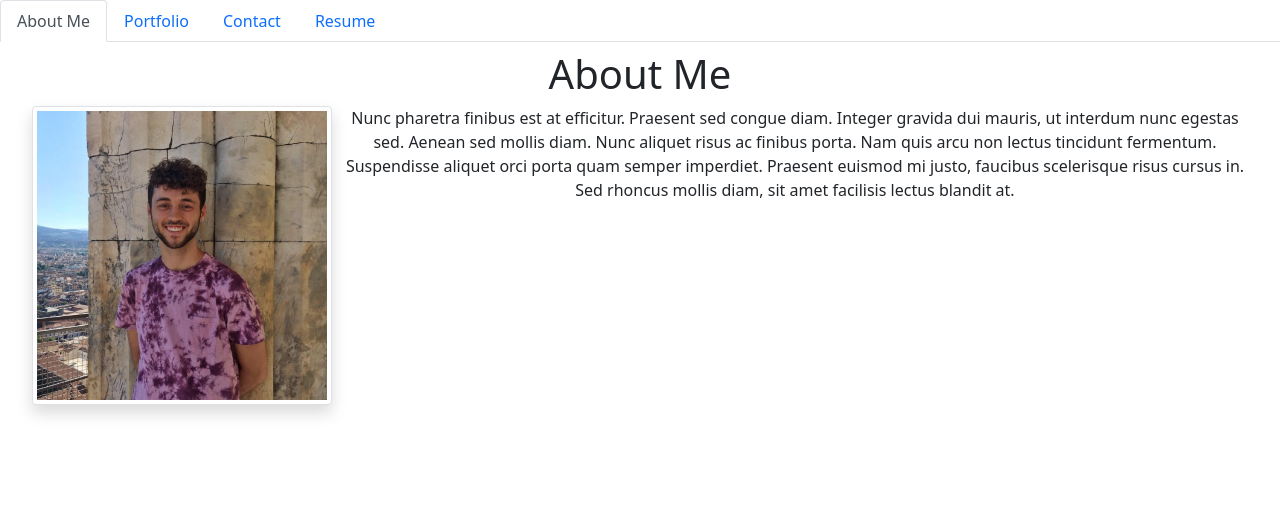
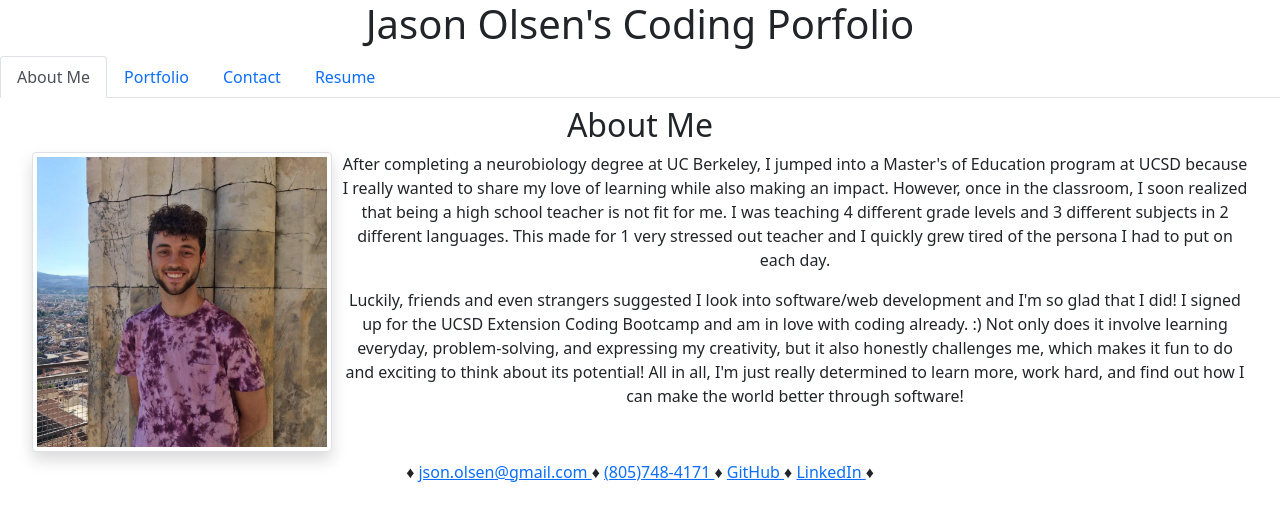
Before and after one commit to jaolsen7/react-portfolio, a React (Create React App) app: page / in a window 1280 px wide. Shown: the top 520 px of the page. Built offline with nearby package versions, Linux system fonts and the light colour scheme.

Commit message:
filled out about me, footer, styled contact me form

```diff
--- a/src/components/PortfolioContainer.js
+++ b/src/components/PortfolioContainer.js
@@ -26,10 +26,19 @@ export default function PortfolioContainer() {
 
   return (
     <div>
+      <div className="text-center">
+        <h1>Jason Olsen's Coding Porfolio</h1>
+      </div>
       {/* We are passing the currentPage from state and the function to update it */}
       <NavTabs currentPage={currentPage} handlePageChange={handlePageChange} />
       {/* Here we are calling the renderPage function which will return a component  */}
       {renderPage()}
+      <footer className="text-center">
+        ♦ <a href="json.olsen@gmail.com">json.olsen@gmail.com </a>
+        ♦ <a href="tel:805-748-4171">(805)748-4171 </a>
+        ♦ <a href="https://github.com/jaolsen7">GitHub </a>
+        ♦ <a href="https://www.linkedin.com/in/jaolsen7/">LinkedIn </a> ♦
+      </footer>
     </div>
   );
 }
--- a/src/components/pages/AboutMe/AboutMe.js
+++ b/src/components/pages/AboutMe/AboutMe.js
@@ -6,18 +6,24 @@ export default function AboutMe() {
   return (
     <div className="AboutMe container-fluid">
       <div className="row text-center m-2">
-        <h1>About Me</h1>
+        <h2>About Me</h2>
         <div className="col-sm-3">
           <img src={Photo} className="rounded img-thumbnail shadow" alt="JasonFlorence" />
         </div>
         <div className="col-sm-9">
           <p>
-          Nunc pharetra finibus est at efficitur. Praesent sed congue diam.
-          Integer gravida dui mauris, ut interdum nunc egestas sed. Aenean sed
-          mollis diam. Nunc aliquet risus ac finibus porta. Nam quis arcu non
-          lectus tincidunt fermentum. Suspendisse aliquet orci porta quam semper
-          imperdiet. Praesent euismod mi justo, faucibus scelerisque risus cursus
-          in. Sed rhoncus mollis diam, sit amet facilisis lectus blandit at.
+          After completing a neurobiology degree at UC Berkeley, I jumped into a Master's of Education
+          program at UCSD because I really wanted to share my love of learning while also making an impact.
+          However, once in the classroom, I soon realized that being a high school teacher is not fit for me.
+          I was teaching 4 different grade levels and 3 different subjects in 2 different languages.
+          This made for 1 very stressed out teacher and I quickly grew tired of the persona I had to put on each day.
+          </p>
+          <p>
+          Luckily, friends and even strangers suggested I look into software/web development and I'm so glad that I did!
+          I signed up for the UCSD Extension Coding Bootcamp and am in love with coding already. :)
+          Not only does it involve learning everyday, problem-solving, and expressing my creativity, but it also
+          honestly challenges me, which makes it fun to do and exciting to think about its potential!
+          All in all, I'm just really determined to learn more, work hard, and find out how I can make the world better through software!
           </p>
         </div>
       </div>
```
Also changed, not shown: src/components/pages/Contact/Contact.js (+87 -17 lines).
